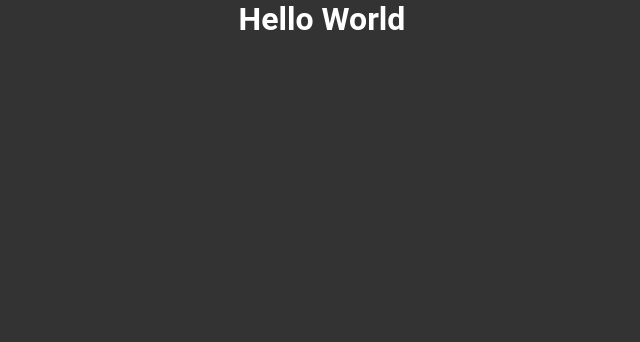
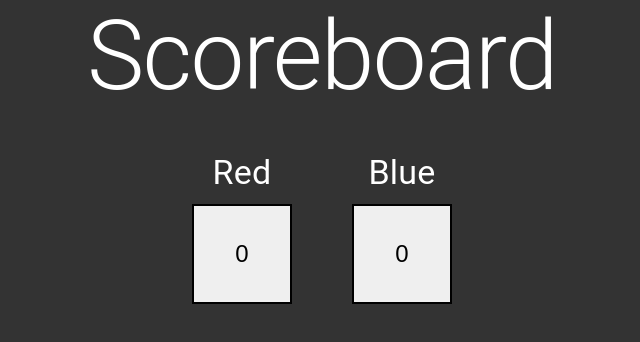
Before and after one commit to whuang214/VolleyScore, a React (Vite) app: page / in a window 1280 px wide. Shown: the top 342 px of the page, without its empty margins (318-958 px from the left). Built offline with nearby package versions, Linux system fonts and the light colour scheme.

Commit message:
more styles for the page

```diff
--- a/src/pages/App.tsx
+++ b/src/pages/App.tsx
@@ -1,5 +1,6 @@
 import { useState } from "react";
 import "../styles/App.css";
+import { Typography } from "@mui/material";
 
 interface Team {
   name: string;
@@ -16,9 +17,37 @@ export default function App() {
     score: 0,
   });
 
+  const incrementTeamOneScore = () => {
+    setTeamOne((prevState) => ({
+      ...prevState,
+      score: prevState.score + 1,
+    }));
+  };
+
+  const incrementTeamTwoScore = () => {
+    setTeamTwo((prevState) => ({
+      ...prevState,
+      score: prevState.score + 1,
+    }));
+  };
+
   return (
     <>
-      <h1>Hello World</h1>
+      <Typography variant="h1">Scoreboard</Typography>
+      <div className="button-container">
+        <div className="score-container">
+          <Typography variant="h4">{teamOne.name}</Typography>
+          <button className="score-button" onClick={incrementTeamOneScore}>
+            {teamOne.score}
+          </button>
+        </div>
+        <div className="score-container">
+          <Typography variant="h4">{teamTwo.name}</Typography>
+          <button className="score-button" onClick={incrementTeamTwoScore}>
+            {teamTwo.score}
+          </button>
+        </div>
+      </div>
     </>
   );
 }
--- a/src/styles/App.css
+++ b/src/styles/App.css
@@ -12,3 +12,30 @@ body {
   flex-direction: column;
   align-items: center;
 }
+
+.button-container {
+  display: flex;
+  align-items: center;
+  justify-content: center;
+  margin: 20px;
+}
+
+.score-container {
+  display: flex;
+  flex-direction: column;
+  align-items: center;
+  justify-content: center;
+  margin: 20px;
+}
+
+.score-button {
+  width: 100px;
+  height: 100px;
+  border: 2px solid #000;
+  font-size: 24px;
+  display: flex;
+  justify-content: center;
+  align-items: center;
+  margin: 10px;
+  /* background-color: transparent; */
+}
```
